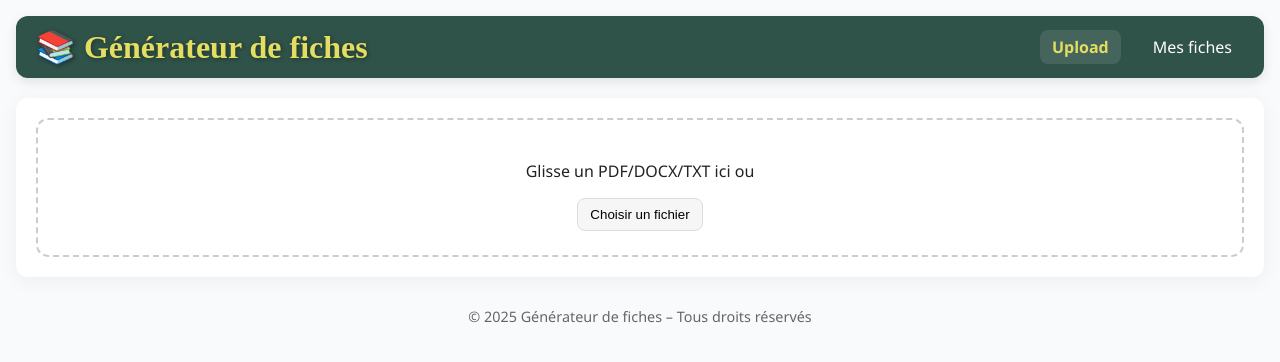
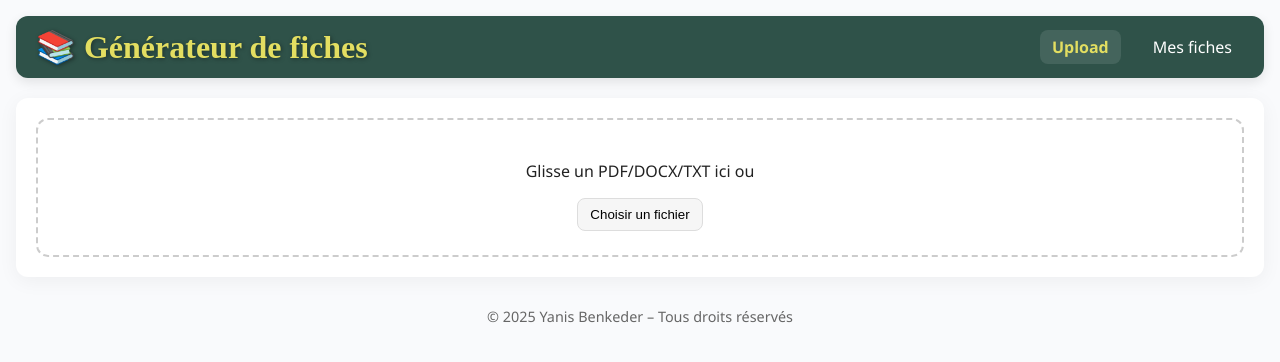
Before and after one commit to YanisBnkdr3/ia-fiche-generator-frontend, a React (Vite) app: page / in a window 1280 px wide. Shown: the top 362 px of the page. Built offline with nearby package versions, Linux system fonts and the light colour scheme; no server answers.

Commit message:
update footer

```diff
--- a/src/App.jsx
+++ b/src/App.jsx
@@ -170,7 +170,7 @@ export default function App() {
           color: "#666",
         }}
       >
-        © {new Date().getFullYear()} Générateur de fiches – Tous droits réservés
+        © {new Date().getFullYear()} Yanis Benkeder – Tous droits réservés
       </footer>
 
       {/* CSS RESPONSIVE */}
```
